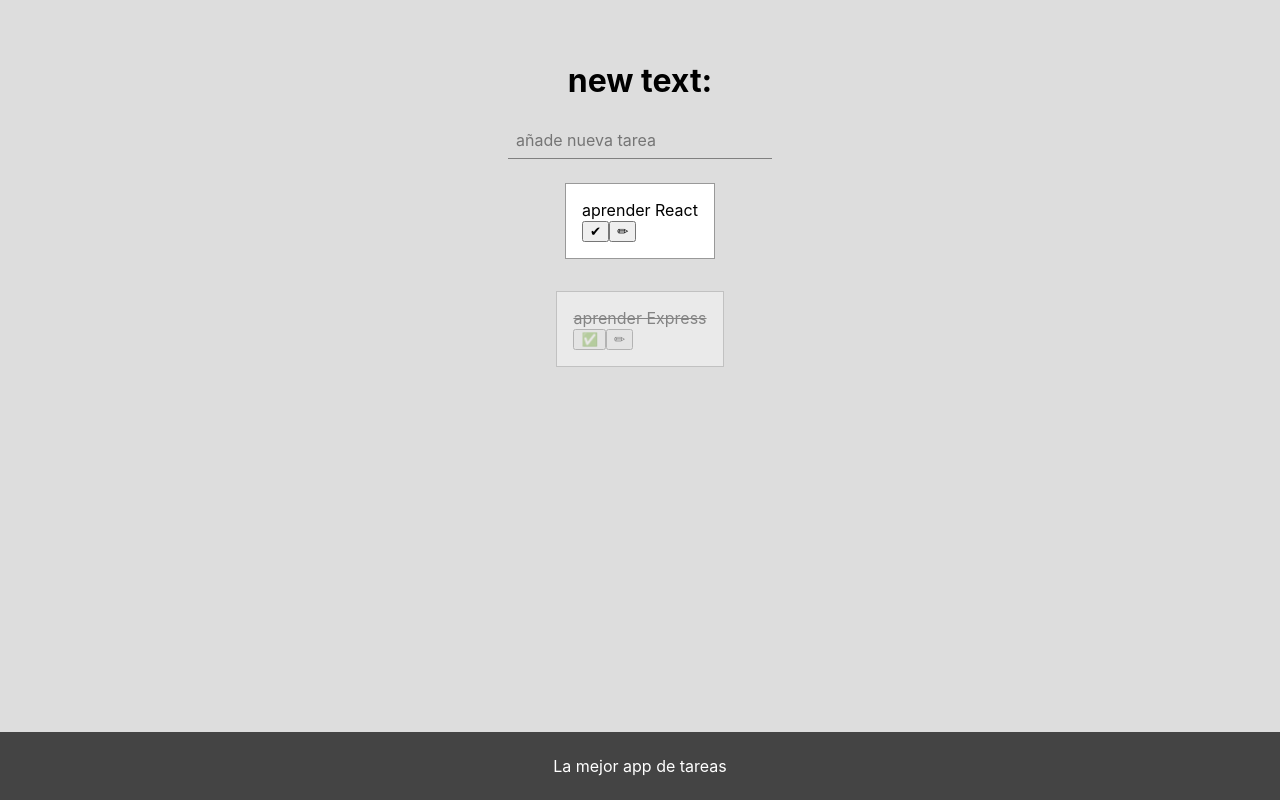
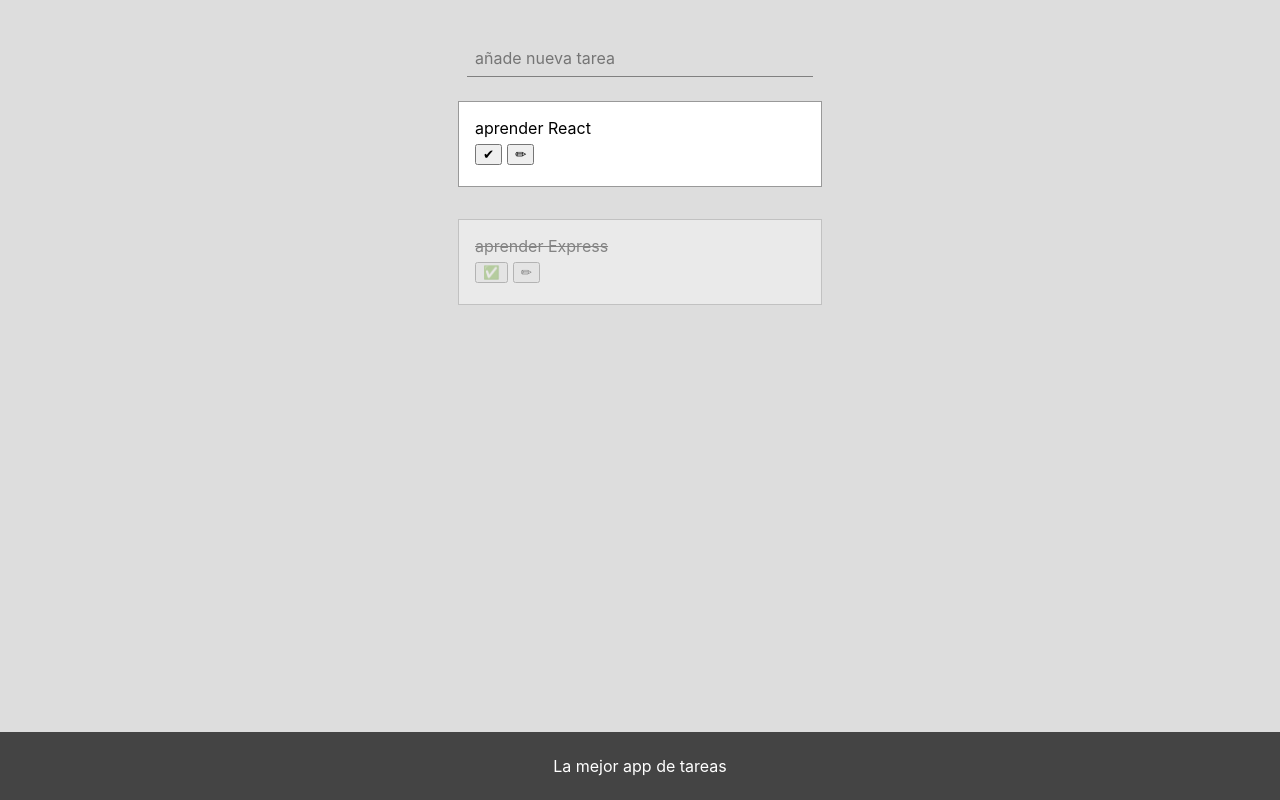
Before and after one commit to GeeksHubsAcademy/tareas-react-reach-router, a React (Create React App) app: page / in a window 1280 px wide. Built offline with nearby package versions, Linux system fonts and the light colour scheme.

Commit message:
todo details done

```diff
--- a/src/App.js
+++ b/src/App.js
@@ -12,7 +12,7 @@ class App extends React.Component {
       {
         text: 'aprender React',
         completed: false,
-        id: 0
+        id: 2
       },
       {
         text: 'aprender Express',
@@ -43,6 +43,14 @@ class App extends React.Component {
 
   }
 
+  editTodo = (todo) =>  {
+
+    this.setState({
+      todos: this.state.todos.map( _todo => _todo.id === todo.id ? todo : _todo  )
+    })
+
+  }
+
 
   render() {
     return (
@@ -54,7 +62,7 @@ class App extends React.Component {
               todos={this.state.todos}
               onNewTodo={this.addTodo}
               onCompleted={this.toggleCompleted} />
-            <TodoDetail path="/todo/:id" />
+            <TodoDetail path="/todo/:id" todos={this.state.todos}  onEditTodo={this.editTodo}/>
             <NotFound path="*" />
           </Router>
         </main>
--- a/src/views/TodoDetail.jsx
+++ b/src/views/TodoDetail.jsx
@@ -1,7 +1,57 @@
+
 import React from 'react'
+import NotFound from './NotFound';
+import './TodoDetail.scss'
+class TodoDetail extends React.Component {
 
-const TodoDetail = props => props.id
 
+    constructor(props) {
+        super(props);
+        this.state = {
+            ...this.props.todos.find(todo => todo.id === +this.props.id)
+        }
+    }
+    handleChange = ({ target }) => {
+        const value = target.name === 'completed' ? target.checked : target.value
+        this.setState({ [target.name]: value })
+    }
+    submit = () => {
+        this.props.onEditTodo(this.state);
+        this.props.navigate('/');
+    }
+
+    render() {
+
+
+        if (!this.state.id ) return <NotFound />
+        return (
+            <div className="TodoDetail">
+                <h2>Editar la tarea {this.props.id}</h2>
+                <input
+                    type="text"
+                    name="text"
+                    value={this.state.text}
+                    onChange={this.handleChange}
+                />
+                <label htmlFor="completed">
+                    Completada:
+                    <input
+                        type="checkbox"
+                        name="completed"
+                        value={this.state.completed}
+                        checked={this.state.completed}
+                        onChange={this.handleChange}
+                    />
+                </label>
+
+                <button  onClick={this.submit}>Guardar</button>
+                <button onClick={() => this.props.navigate('/')}>Cancelar</button>
+            </div>
+        )
+    }
+
+
+}
 
 
 
--- /dev/null
+++ b/src/views/TodoDetail.scss
@@ -0,0 +1,16 @@
+
+.TodoDetail {
+    display: flex;
+    flex-flow: column nowrap;
+    align-items: flex-start;
+    & > * {
+        margin: 1em 0;
+    }
+    input[type=text] {
+        all:unset;
+        border: 1px solid #666;
+        padding: 10px;
+
+    }
+
+}
--- a/src/views/TodosList.jsx
+++ b/src/views/TodosList.jsx
@@ -1,7 +1,7 @@
 
 import React from 'react'
 import './TodosList.scss'
-
+import { Link } from '@reach/router'
 
 class TodosList extends React.Component {
     state = {
@@ -25,7 +25,6 @@ class TodosList extends React.Component {
         return (
             <div className="TodosList">
                 <div className="addTodo">
-                    <h1>new text: {this.state.newTodoText}</h1>
                     <input
                         type="text"
                         placeholder="añade nueva tarea"
@@ -36,11 +35,11 @@ class TodosList extends React.Component {
                 </div>
                 <div className="allTodos">
                     {this.props.todos.map(todo => (
-                        <div key={todo.id}   className={`todo ${todo.completed ? 'completed' : ''}`}>
+                        <div key={todo.id} className={`todo ${todo.completed ? 'completed' : ''}`}>
                             <span className="text">{todo.text}</span>
-                            <div className="action">
+                            <div className="actions">
                                 <button onClick={() => this.props.onCompleted(todo.id)}> {todo.completed ? '✅' : '✔'}</button>
-                                <button> ✏ </button>
+                                <button><Link to={'/todo/' + todo.id}> ✏</Link> </button>
                             </div>
                         </div>
                     ))}
--- a/src/views/TodosList.scss
+++ b/src/views/TodosList.scss
@@ -8,6 +8,7 @@
     input {
       all: unset;
       padding: 0.5em;
+          min-width: 330px;
 
       border-bottom: 1px solid grey;
     }
@@ -19,10 +20,20 @@
       align-items: center;
       .todo {
           background: white;
+          min-width: 330px;
           border: 1px #999 solid;
           padding: 1em;
           margin: 1em;
           .actions {
+              padding:  5px 0;
+              button {
+                  margin-right: 5px;
+                  cursor:pointer;
+              }
+              a {
+                  color: inherit;
+                  text-decoration: none;
+              }
 
           }
 
```
